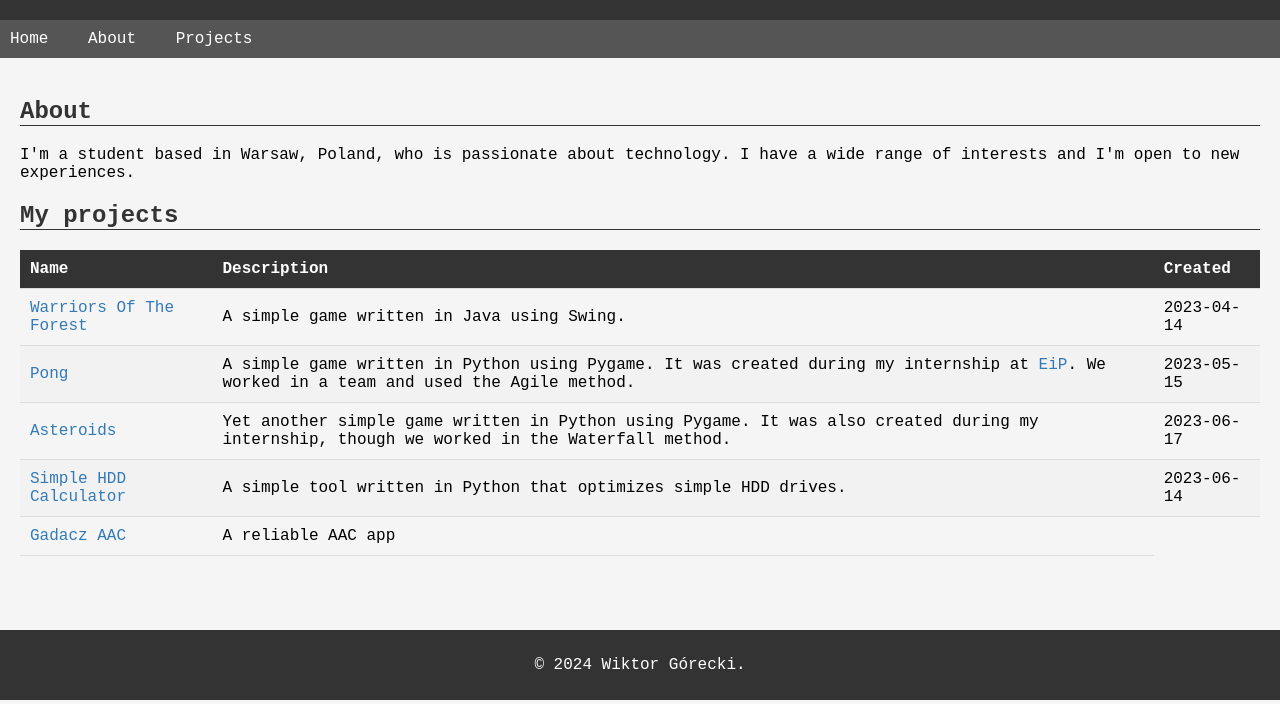
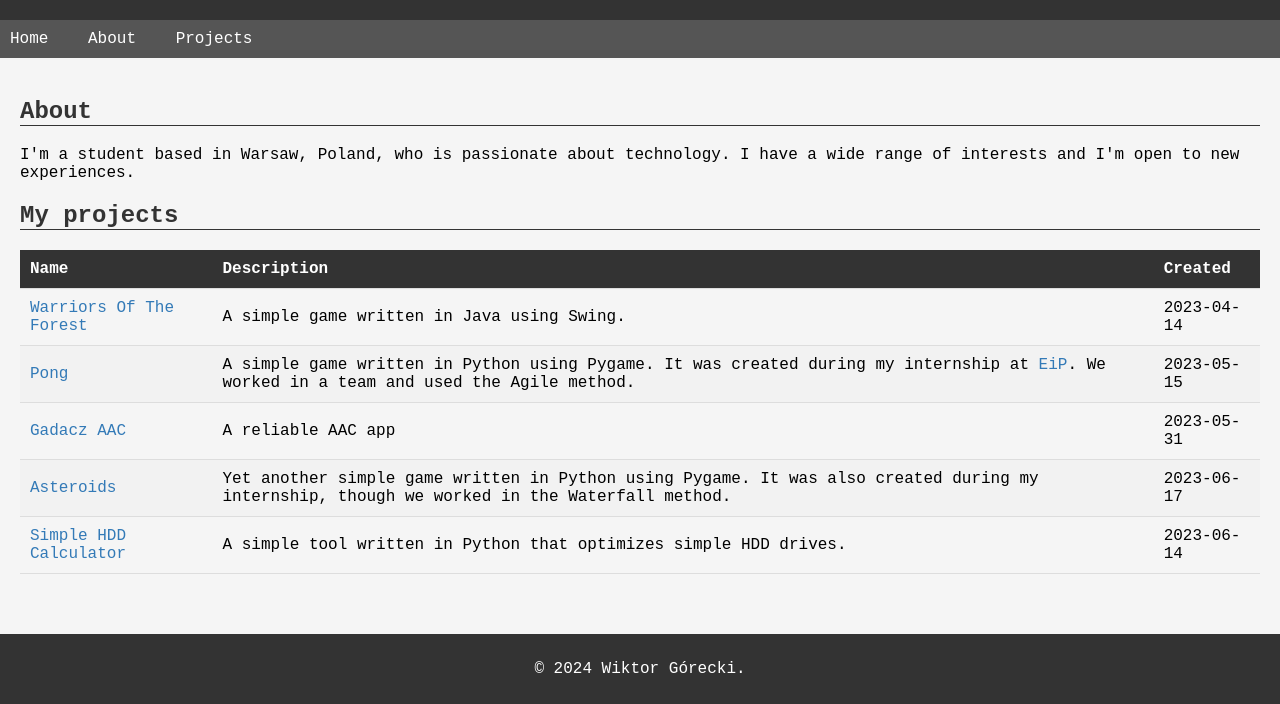
Before and after one commit to WiktorGorecki/WiktorGorecki.github.io, a plain HTML site: page index.html in a window 1280 px wide. Shown: the part 100-804 px from the top of the page. Drawn offline with Linux system fonts and the light colour scheme.

Commit message:
Update the order

```diff
--- a/index.html
+++ b/index.html
@@ -47,6 +47,11 @@
                             <td>2023-05-15</td>
                         </tr>
                         <tr>
+                            <td><a href="projects/gadacz.html">Gadacz AAC</a></td>
+                            <td>A reliable AAC app</td>
+                            <td>2023-05-31</td>
+                        </tr>
+                        <tr>
                             <td><a href="projects/asteroids.html">Asteroids</a></td>
                             <td>Yet another simple game written in Python using Pygame. It was also created during my internship, though we worked in the Waterfall method.</td>
                             <td>2023-06-17</td>
@@ -55,10 +60,6 @@
                             <td><a href="projects/hdd-calculator.html">Simple HDD Calculator</a></td>
                             <td>A simple tool written in Python that optimizes simple HDD drives.</td>
                             <td>2023-06-14</td>
-                        </tr>
-                        <tr>
-                            <td><a href="projects/gadacz.html">Gadacz AAC</a></td>
-                            <td>A reliable AAC app</td>
                         </tr>
                     </tbody>
                 </table>
```
